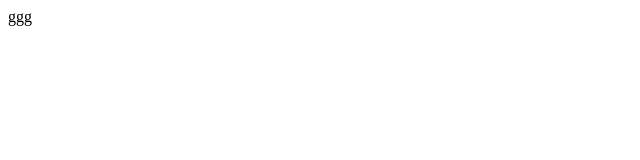
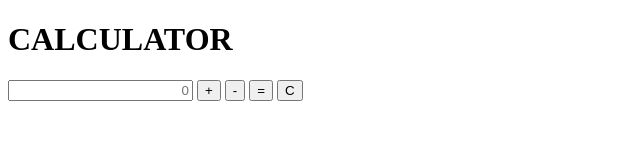
Before and after one commit to chaminnk/chaminnk.github.io, a plain HTML site: page index.html in a window 1280 px wide. Shown: the whole page, without its empty margins (0-640 px from the left). Drawn offline with Linux system fonts and the light colour scheme.

Commit message:
Add files via upload

```diff
--- a/index.html
+++ b/index.html
@@ -1,7 +1,33 @@
+<!DOCTYPE html>
 <html>
 <head>
-ggg
+<title>Calculator</title>
 </head>
 <body>
+    <script>
+    function number(value){
+        document.form.result.value +=value;
+    }
+    function clear(value){
+        document.form.result.value =value;
+    }
+    function calculate(){
+        document.form.result.value = eval(document.form1.result.value);
+    }
+    </script>
+    <form name="form">
+
+		<h1>CALCULATOR</h1>
+        <input type = "text" name="result" placeholder="0" style="text-align:right"></input>
+        <button type = "button" onclick="number(value)" value="+">+</button>
+        <button type = "button" onclick="number(value)" value="-">-</button>
+        <button type = "button" onclick="calculate()">=</button>
+		<button type = "button" onclick="clear(value)">C</button>
+        </td>
+        </tr>
+
+    </form>
+
+
 </body>
 </html>
```
